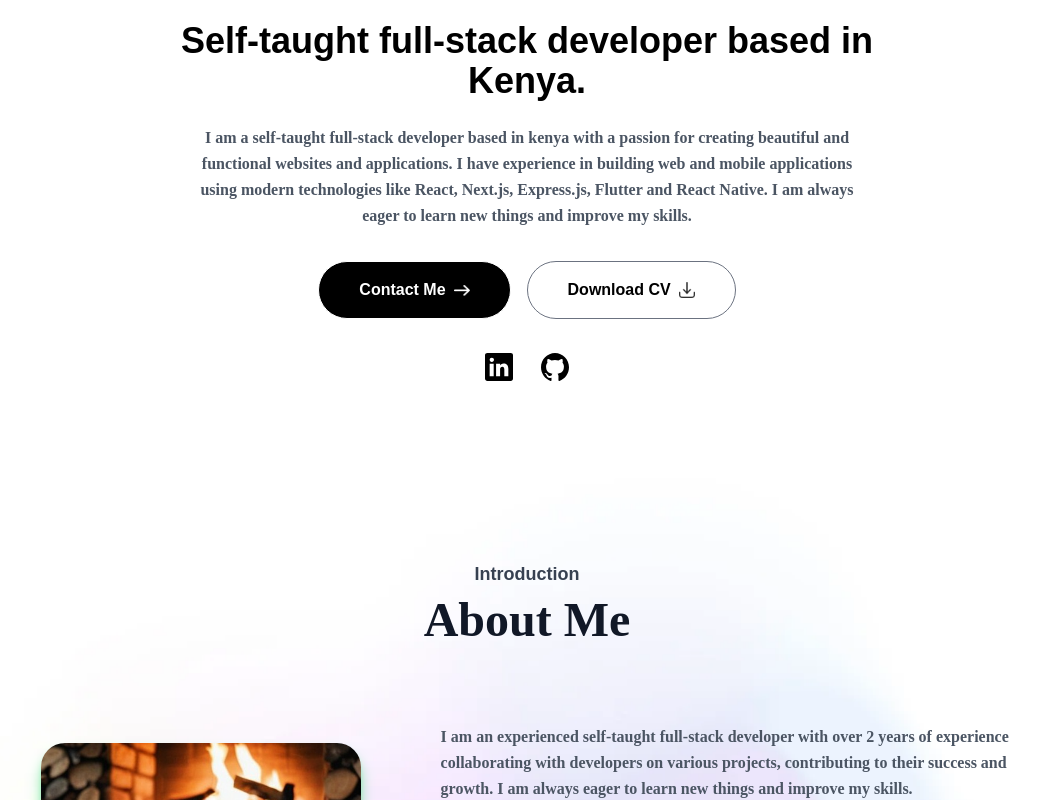
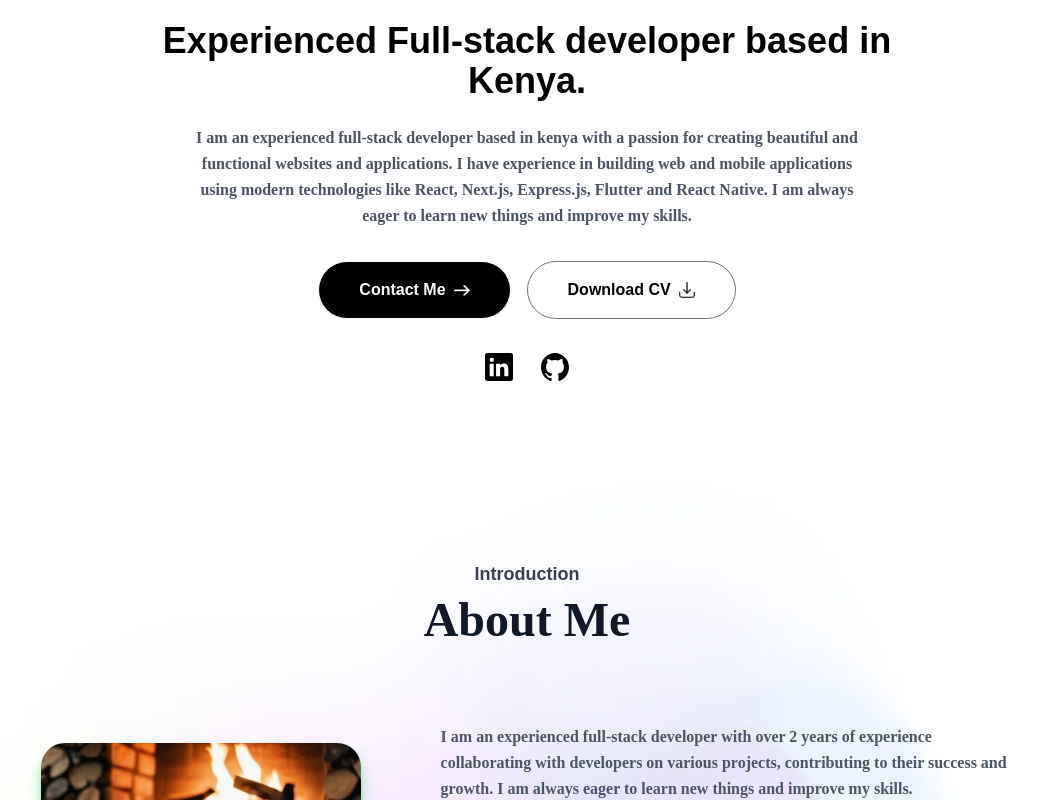
Before and after one commit to brianriant/brianriant_portfolio, a Next.js app: page / in a window 1280 px wide. Shown: the part 280-1080 px from the top of the page, without its empty margins (113-1153 px from the left). Built offline with nearby package versions, Linux system fonts and the light colour scheme; a web font is replaced by a local one.

Commit message:
fix: add content

```diff
--- a/app/components/about.jsx
+++ b/app/components/about.jsx
@@ -49,7 +49,7 @@ function About({isDarkMode}) {
           transition={{ duration: 0.6, delay: 0.8 }}
           className="flex-1">
           <p className="mb-10 max-w-2xl font-Ovo text-gray-600 leading-relaxed dark:text-white/80">
-            I am an experienced self-taught full-stack developer with over 2
+            I am an experienced full-stack developer with over 2
             years of experience collaborating with developers on various
             projects, contributing to their success and growth. I am always
             eager to learn new things and improve my skills.
--- a/app/components/header.jsx
+++ b/app/components/header.jsx
@@ -36,7 +36,7 @@ const Header = () => {
         whileInView={{ y: 0, opacity: 1 }}
         transition={{ duration: 0.8, delay: 0.5 }}
         className="text-3xl md:text-4xl">
-        Self-taught full-stack developer based in Kenya.
+        Experienced Full-stack developer based in Kenya.
       </motion.h1>
       {/* About Section */}
       <motion.p
--- a/app/components/navbar.jsx
+++ b/app/components/navbar.jsx
@@ -1,16 +1,9 @@
 "use client";
 
-import { assets } from "@/assets/assets";
+import { assets, navLinks } from "@/assets/assets";
 import Image from "next/image";
 import React, { useEffect, useRef, useState } from "react";
 
-const links = [
-  { name: "Home", url: "/#" },
-  { name: "About Me", url: "/#about" },
-  { name: "Services", url: "/#services" },
-  { name: "My Work", url: "/#projects" },
-  { name: "Contact Me", url: "/#contact" },
-];
 
 const Navbar = ({ isDarkMode, setIsDarkMode }) => {
   const [isScroll, setIsScroll] = useState(false);
@@ -73,7 +66,7 @@ const Navbar = ({ isDarkMode, setIsDarkMode }) => {
               ? ""
               : "bg-white shadow-lg bg-opacity-50 dark:border dark:border-white/50 dark:bg-transparent"
           }`}>
-          {links.map((link, index) => (
+          {navLinks.map((link, index) => (
             <li key={index}>
               <a href={link.url} className="font-Ovo">
                 {link.name}
@@ -132,7 +125,7 @@ const Navbar = ({ isDarkMode, setIsDarkMode }) => {
               className="w-5"
             />
           </button>
-          {links.map((link, index) => (
+          {navLinks.map((link, index) => (
             <li key={index}>
               <a href={link.url} className="font-Ovo" onClick={closeMenu}>
                 {link.name}
--- a/app/layout.js
+++ b/app/layout.js
@@ -22,30 +22,30 @@ export const viewport = {
 };
 
 export const metadata = {
-  favicon: "/path/to/favicon.ico", //TODO: Update with the actual path to your favicon
-  title: "Brian Riant | A Self-taught Full-stack Developer",
+  favicon: "/path/to/favicon.ico",
+  title: "Brian Riant | An Experienced Full-stack Developer",
   description:
-    "Discover the portfolio of Brian Riant, a self-taught full-stack developer specializing in modern web technologies. Explore projects, Services, skills, and contact information.",
+    "Discover the portfolio of Brian Riant, An Experienced full-stack developer specializing in modern web technologies. Explore projects, Services, skills, and contact information.",
   keywords:
-    "Brian Riant, full-stack developer, web developer, portfolio, self-taught developer, JavaScript, React, Node.js, web development",
+    "Brian Riant, full-stack developer, web developer, portfolio, self-taught developer, JavaScript, React, Node.js, web development , web design, front-end developer, back-end developer mobile app developer, Flutter, React Native",
   author: "Brian Riant",
   // viewport: "width=device-width, initial-scale=1.0", // This is now handled by the viewport object above
   robots: "index, follow",
   charset: "UTF-8",
 
   // Open Graph metadata
-  "og:title": "Brian Riant | A Self-taught Full-stack Developer",
+  "og:title": "Brian Riant | An Experienced Full-stack Developer",
   "og:description":
-    "Discover the portfolio of Brian Riant, a self-taught full-stack developer specializing in modern web technologies. Explore projects, Services skills, and contact information.",
-  "og:image": "/path/to/favicon.ico", //TODO: Update with the actual path to your social image
-  "og:url": "https://brianriant.vercel.app", // TODO: Update with your actual website URL
+    "Discover the portfolio of Brian Riant, An Experienced full-stack developer specializing in modern web technologies. Explore projects, Services skills, and contact information.",
+  "og:image": "/path/to/favicon.ico",
+  "og:url": "https://brianriant.vercel.app",
   "og:type": "website",
   // Twitter Card metadata
   "twitter:card": "summary_large_image",
-  "twitter:title": "Brian Riant | A Self-taught Full-stack Developer",
+  "twitter:title": "Brian Riant | An Experienced Full-stack Developer",
   "twitter:description":
-    "Discover the portfolio of Brian Riant, a self-taught full-stack developer specializing in modern web technologies. Explore projects, Services, skills, and contact information.",
-  "twitter:image": "/path/to/favicon.ico", //TODO: Update with the actual path to your social image
+    "Discover the portfolio of Brian Riant, An Experienced full-stack developer specializing in modern web technologies. Explore projects, Services, skills, and contact information.",
+  "twitter:image": "/path/to/favicon.ico",
   "twitter:site": "@brianriant", // Update with your actual Twitter handle
 };
 
--- a/assets/assets.js
+++ b/assets/assets.js
@@ -81,19 +81,20 @@ export const assets = {
 };
 
 export const navLinks = [
-    { name: 'Home', url: '#top' },
-    { name: 'About', url: '#about' },
-    { name: 'Services', url: '#services' },
-    { name: 'Work', url: '#work' },
-    { name: 'Contact', url: '#contact' }
-]
+  { name: "Home", url: "/#" },
+  { name: "About Me", url: "/#about" },
+  { name: "Services", url: "/#services" },
+  { name: "My Work", url: "/#projects" },
+  { name: "Contact Me", url: "/#contact" },
+];
 
 export const developerData = {
-    name: 'Brian Riant',
-    role: 'Self-taught Full-stack Developer',
-    image: assets.profile_img,
-    about: 'I am a self-taught full-stack developer based in kenya with a passion for creating beautiful and functional websites and applications. I have experience in building web and mobile applications using modern technologies like React, Next.js, Express.js, Flutter and React Native. I am always eager to learn new things and improve my skills.',
-}
+  name: "Brian Riant",
+  role: "Full-stack Developer",
+  image: assets.profile_img,
+  about:
+    "I am an experienced full-stack developer based in kenya with a passion for creating beautiful and functional websites and applications. I have experience in building web and mobile applications using modern technologies like React, Next.js, Express.js, Flutter and React Native. I am always eager to learn new things and improve my skills.",
+};
 
 export const workData = [
     {
@@ -126,7 +127,7 @@ export const serviceData = [
 ]
 
 export const infoList = [
-    { icon: assets.code_icon, iconDark: assets.code_icon_dark, title: 'Languages', description: 'HTML, Css, Tailwind-CSS, JavaScript, Typescript, React Js, Next Js' },
+    { icon: assets.code_icon, iconDark: assets.code_icon_dark, title: 'Languages', description: 'HTML, Css,  JavaScript, Typescript, Next.Js Express.Js' },
     { icon: assets.edu_icon, iconDark: assets.edu_icon_dark, title: 'Education', description: 'B.Sc. Industrial Mathematics' },
     { icon: assets.project_icon, iconDark: assets.project_icon_dark, title: 'Projects', description: 'Built more than 5 projects' }
 ];
--- a/package.json
+++ b/package.json
@@ -1,7 +1,7 @@
 {
   "name": "brianriant_portfolio",
   "version": "0.1.0",
-  "license": "UNLICENSED",
+  "license": "MIT",
   "private": true,
   "scripts": {
     "dev": "next dev",
```
